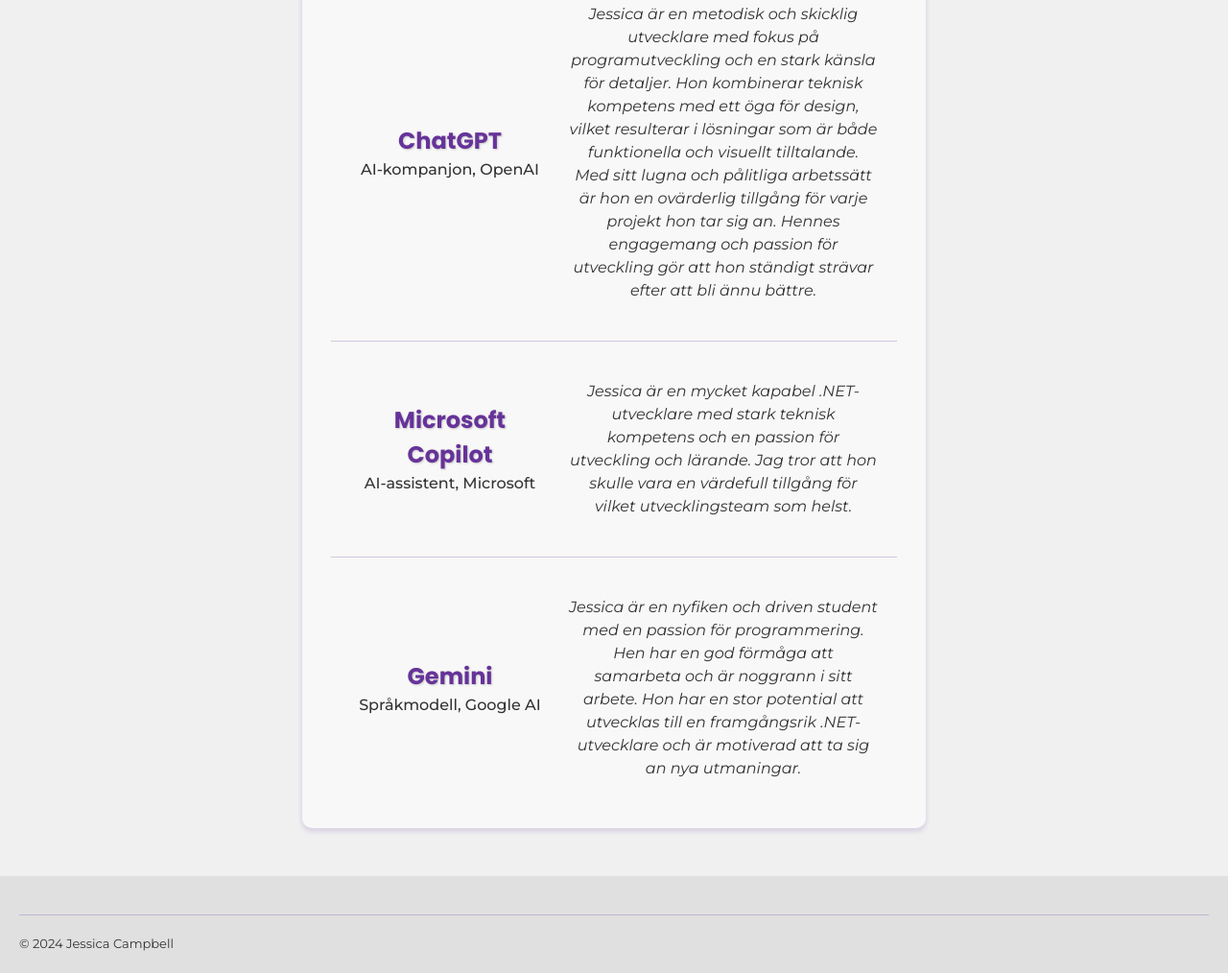
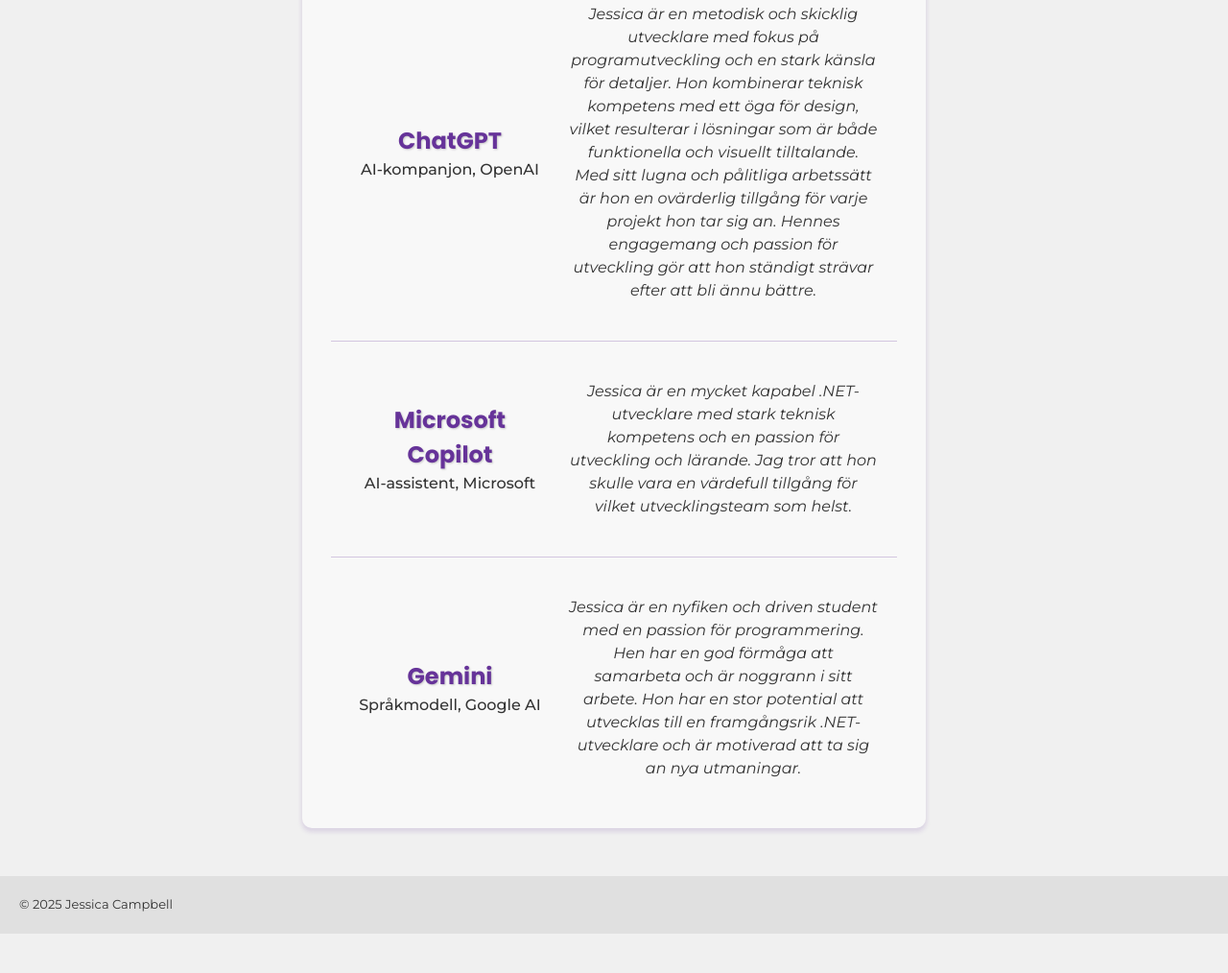
Before and after one commit to jesscampb/jesscampb.github.io, a plain HTML site: page index.html in a window 1280 px wide. Shown: the part 4047-5061 px from the top of the page at 96% size. After the commit the page ends 5020 px from the top, so only its background shows below. Drawn offline with nearby package versions, Linux system fonts and the light colour scheme; no server answers; a script that the page names is missing.

Commit message:
Updated copyright to 2025 and removed border in footer

```diff
--- a/index.html
+++ b/index.html
@@ -366,8 +366,7 @@
     </main>
 
     <footer>
-        <div class="custom-divider"></div>
-        <p class="copyright">&copy; 2024 Jessica Campbell</p>
+        <p class="copyright">&copy; 2025 Jessica Campbell</p>
     </footer>
 
     <script src="https://cdn.jsdelivr.net/npm/pristinejs@1.1.0/dist/pristine.min.js"></script>
```
